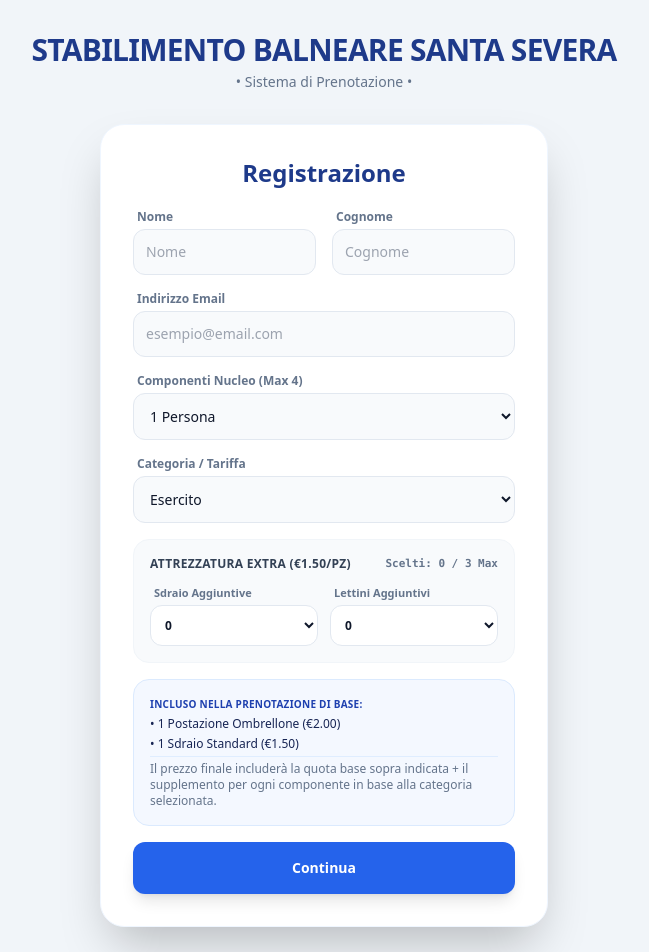
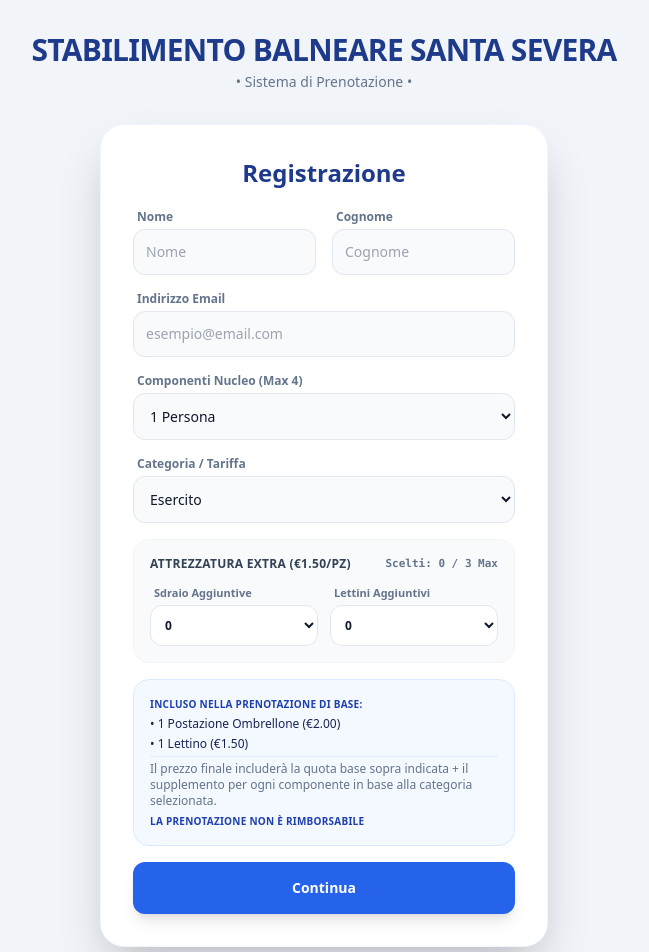
Before and after one commit to feedend/lido-booking, a Next.js app: page / in a window 1280 px wide. Shown: the top 952 px of the page, without its empty margins (316-965 px from the left). Built offline with nearby package versions, Linux system fonts and the light colour scheme.

Commit message:
Update BookingForm.tsx

```diff
--- a/src/components/booking/BookingForm.tsx
+++ b/src/components/booking/BookingForm.tsx
@@ -180,10 +180,10 @@ export default function BookingForm({ onComplete }: { onComplete: (data: UserDat
       <div className="mb-6 p-4 bg-blue-50/70 border border-blue-100 rounded-2xl text-xs text-blue-950 space-y-1">
         <p className="font-bold uppercase tracking-wide text-[10px] text-blue-800">Incluso nella prenotazione di base:</p>
         <p>• 1 Postazione Ombrellone (€2.00)</p>
-        <p>• 1 Sdraio Standard (€1.50)</p>
+        <p>• 1 Lettino (€1.50)</p>
         <p className="text-slate-500 mt-1 pt-1 border-t border-blue-200/40">
-          Il prezzo finale includerà la quota base sopra indicata + il supplemento per ogni componente in base alla categoria selezionata.
-        </p>
+          Il prezzo finale includerà la quota base sopra indicata + il supplemento per ogni componente in base alla categoria selezionata.</p>
+        <p className="font-bold uppercase tracking-wide text-[10px] text-blue-800">La prenotazione NON è rimborsabile</p>
       </div>
 
         <button type="submit" className="w-full bg-blue-600 hover:bg-blue-700 text-white font-bold py-4 rounded-xl shadow-lg mt-2 transition text-sm">
```
